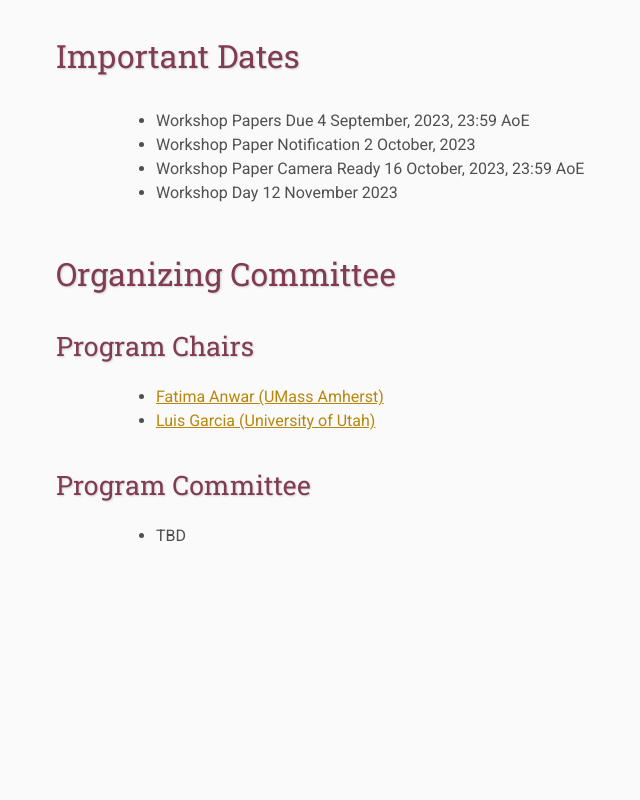
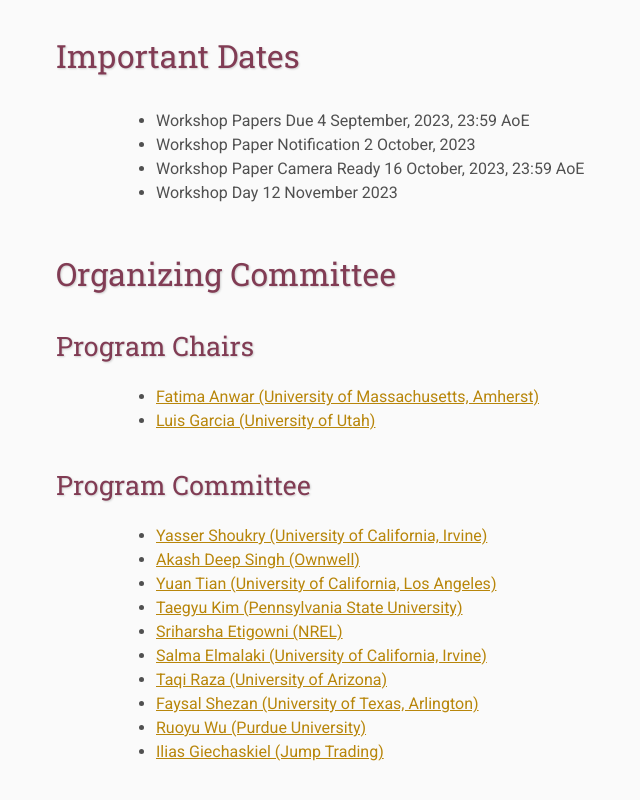
Before and after one commit to sensorssp/sensorssp23, a plain HTML site: page index.html in a window 1280 px wide. Shown: the part 1578-2378 px from the top of the page, without its empty margins (84-724 px from the left). Before the commit the page ends 2186 px from the top, so only its background shows below. Drawn offline with Linux system fonts and the light colour scheme.

Commit message:
updated PC list

```diff
--- a/index.html
+++ b/index.html
@@ -83,12 +83,21 @@
     <h2>Organizing Committee</h2>
     <h3>Program Chairs</h3>
     <ul>
-        <li><a href="https://people.umass.edu/fanwar/">Fatima Anwar (UMass Amherst)</a></li>
+        <li><a href="https://people.umass.edu/fanwar/">Fatima Anwar (University of Massachusetts, Amherst)</a></li>
         <li><a href="https://lagarcia.us/">Luis Garcia (University of Utah)</a></li>
     </ul>
     <h3>Program Committee</h3>
     <ul>
-        <li>TBD</li>
+        <li><a href="https://rcpsl.eng.uci.edu/yshoukry/">Yasser Shoukry (University of California, Irvine)</a></li>
+        <li><a href="https://akash.us/">Akash Deep Singh (Ownwell)</a></li>
+        <li><a href="https://www.ytian.info/">Yuan Tian (University of California, Los Angeles)</a></li>
+        <li><a href="https://tgkim.gitlab.io/">Taegyu Kim (Pennsylvania State University)</a></li>
+        <li><a href="https://www.nrel.gov/research/staff/sriharsha-etigowni.html">Sriharsha Etigowni (NREL)</a></li>
+        <li><a href="https://faculty.sites.uci.edu/elmalaki/">Salma Elmalaki (University of California, Irvine)</a></li>
+        <li><a href="https://eller.arizona.edu/people/muhammad-taqi-raza">Taqi Raza (University of Arizona)</a></li>
+        <li><a href="https://www.cs.virginia.edu/~fs5ve/">Faysal Shezan (University of Texas, Arlington)</a></li>
+        <li><a href="https://wuruoyu.github.io/">Ruoyu Wu (Purdue University)</a></li>
+        <li><a href="https://ilias.giechaskiel.com/">Ilias Giechaskiel (Jump Trading)</a></li>
     </ul>
 
 
```
